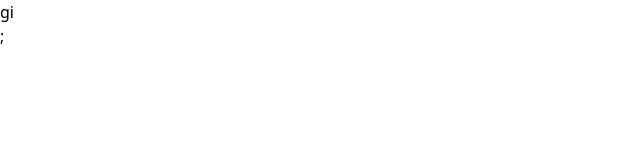
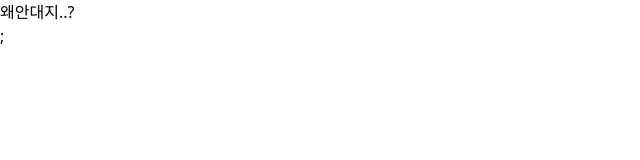
Before and after one commit to oio337a/Next-42Ddukddak_front, a Next.js app: page / in a window 1280 px wide. Shown: the top 160 px of the page, without its empty margins (0-640 px from the left). Built offline with nearby package versions, Linux system fonts and the light colour scheme.

Commit message:
[fix]: test

```diff
--- a/pages/_app.tsx
+++ b/pages/_app.tsx
@@ -51,6 +51,7 @@ export default function MyApp({ Component, pageProps }: AppProps) {
       setLoading(true);
     }
   }, []);
+
   return (
     <div>
       <Head>
--- a/pages/index.tsx
+++ b/pages/index.tsx
@@ -49,7 +49,7 @@
 export default function Home() {
   return (
     <div>
-      <button>gi</button>
+      <button>왜안대지..?</button>
     </div>
   );
 }
```
